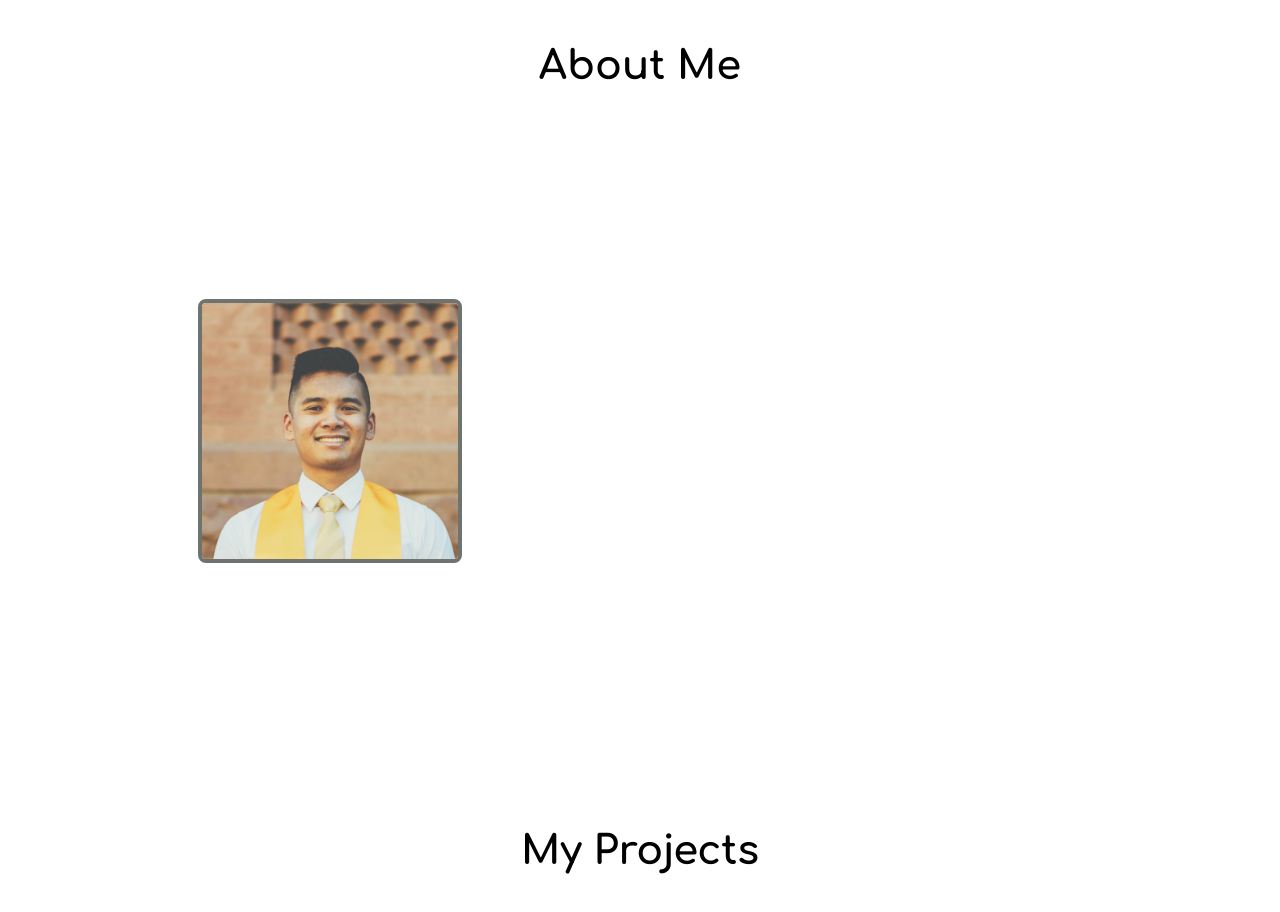
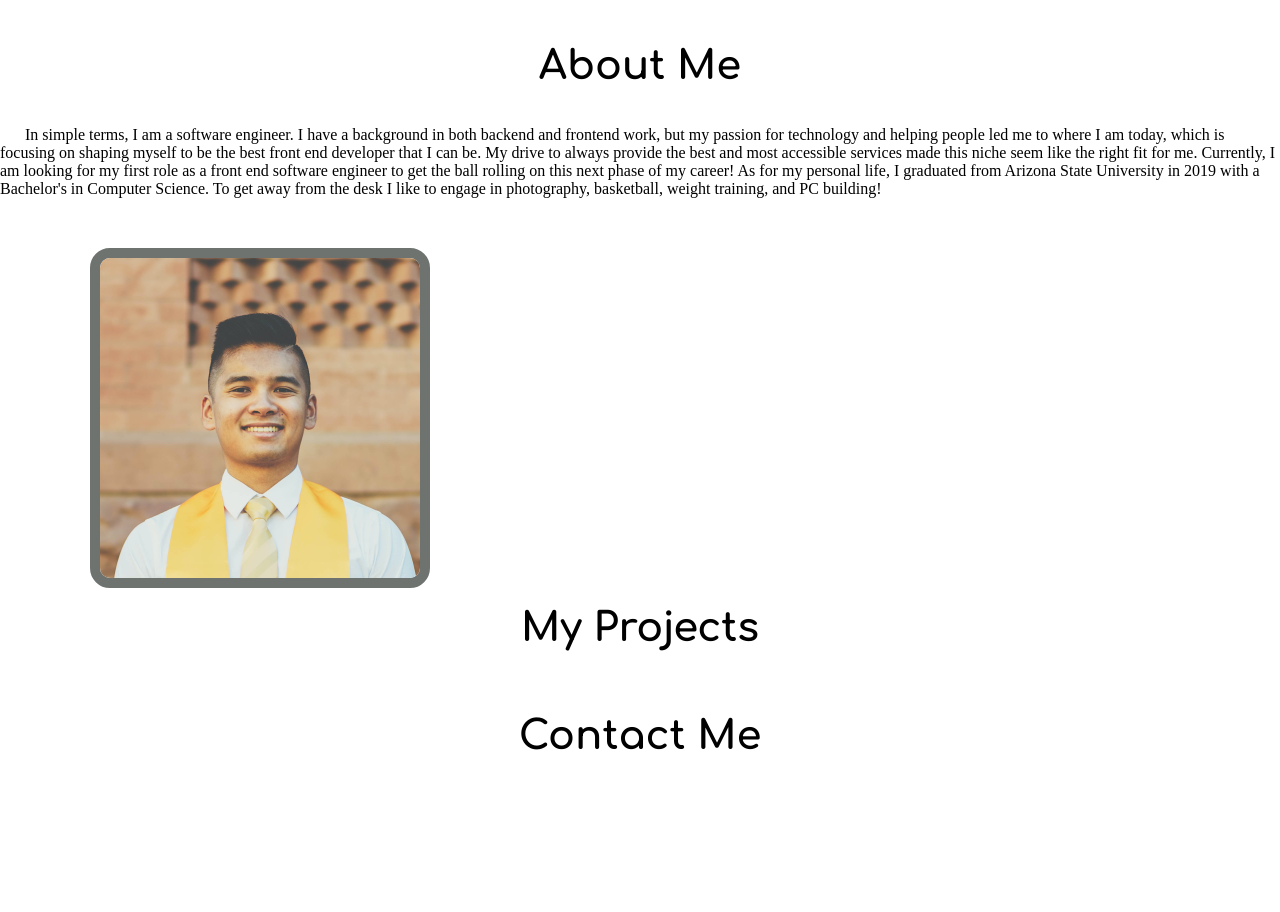
Before and after one commit to namtran-swe/personal-portfolio, a plain HTML site: page src/index.html in a window 1280 px wide. Shown: the part 820-1732 px from the top of the page. After the commit the page ends 1617 px from the top, so only its background shows below. Drawn offline with Linux system fonts and the light colour scheme.

Commit message:
added bio in JS file

```diff
--- a/src/index.html
+++ b/src/index.html
@@ -7,6 +7,7 @@
     <link rel="stylesheet" href="styles.css">
   </head>
   <body>
+    <script src="/script.js" async defer></script>
     <header>
       <navbar id="navbar" class="navbar">
         <a href="#home"><p class="section-link">Home</p></a>
@@ -34,6 +35,7 @@
 
           <section id="aboutme">
             <h1 class="section-header">About Me</h1>
+            <span id="aboutme-bio"></span>
             <img id="headshot" src="assets/DSC07850.jpg" />
           </section>
 
--- /dev/null
+++ b/src/script.js
@@ -0,0 +1,4 @@
+var
+ aboutMeBio = 'In simple terms, I am a software engineer. I have a background in both backend and frontend work, but my passion for technology and helping people led me to where I am today, which is focusing on shaping myself to be the best front end developer that I can be. My drive to always provide the best and most accessible services made this niche seem like the right fit for me. Currently, I am looking for my first role as a front end software engineer to get the ball rolling on this next phase of my career!\n\nAs for my personal life, I graduated from Arizona State University in 2019 with a Bachelor\'s in Computer Science. To get away from the desk I like to engage in photography, basketball, weight training, and PC building!'
+
+document.getElementById('aboutme-bio').innerHTML = aboutMeBio;
--- a/src/styles.css
+++ b/src/styles.css
@@ -114,20 +114,25 @@
   font-size: 40px;
   text-align: center;
   padding: 0 auto;
-  margin: 5% auto 1%;
+  margin: 5% auto 3%;
 }
 
 #aboutme {
   position: relative;
 }
 
+#aboutme span {
+  margin: 0 50px 0 25px;
+  max-width: 70%;
+}
+
 #headshot {
   position: relative;
-  top: 0;
-  right: 0;
-  width: 640px;
-  height: 640px;
-  transform: scale(0.4);
+  top: 50px;
+  margin-left: 7%;
+  max-width: 30%;
+  width: 320px;
+  height: 320px;
   border: solid 10px var(--dim-gray);
   border-radius: 20px;
 }
```
